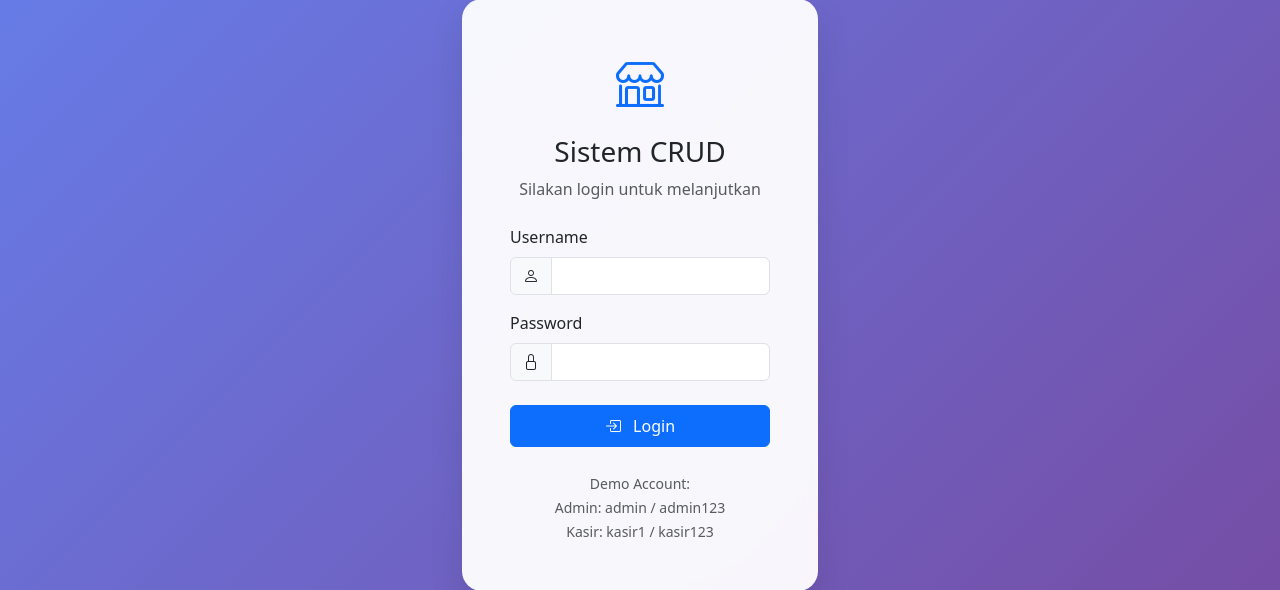
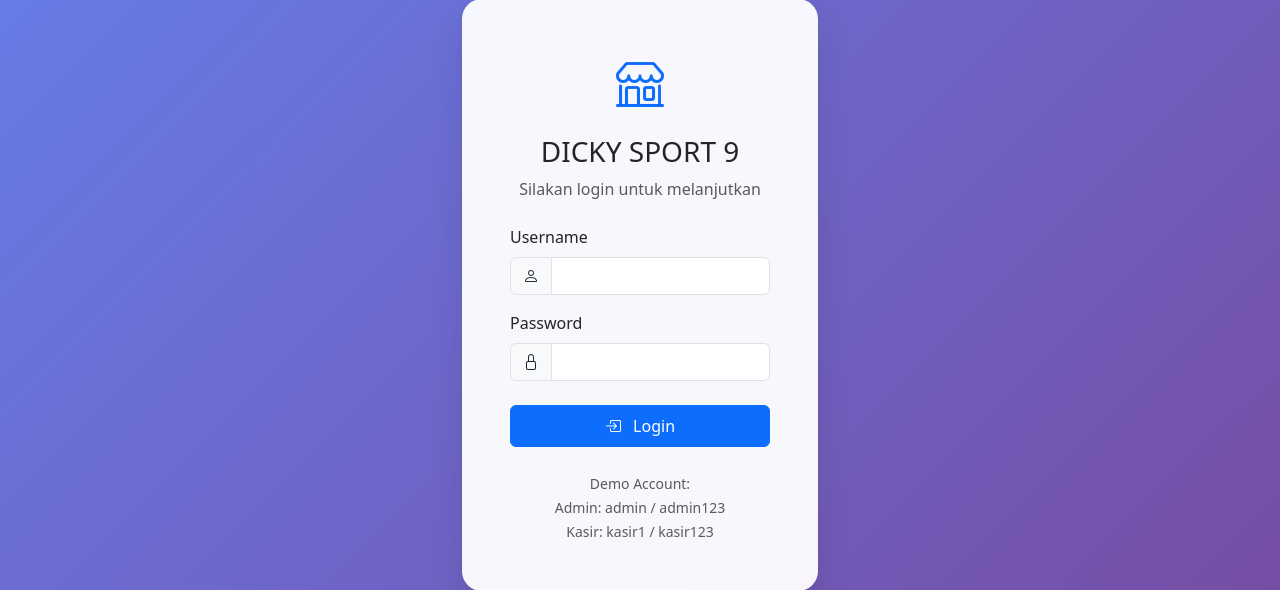
Before and after one commit to ahmaddickypriadi/DS-9, a PHP site: page /login.php in a window 1280 px wide. Shown: the part 105-695 px from the top of the page. Run offline with PHP 8.4, Linux system fonts and the light colour scheme.

Commit message:
login.php

```diff
--- a/DS_9/login.php
+++ b/DS_9/login.php
@@ -75,7 +75,7 @@ if ($_POST) {
                     <div class="card-body p-5">
                         <div class="text-center mb-4">
                             <i class="bi bi-shop text-primary" style="font-size: 3rem;"></i>
-                            <h3 class="mt-3 text-dark">Sistem CRUD</h3>
+                            <h3 class="mt-3 text-dark">DICKY SPORT 9</h3>
                             <p class="text-muted">Silakan login untuk melanjutkan</p>
                         </div>
 
```
